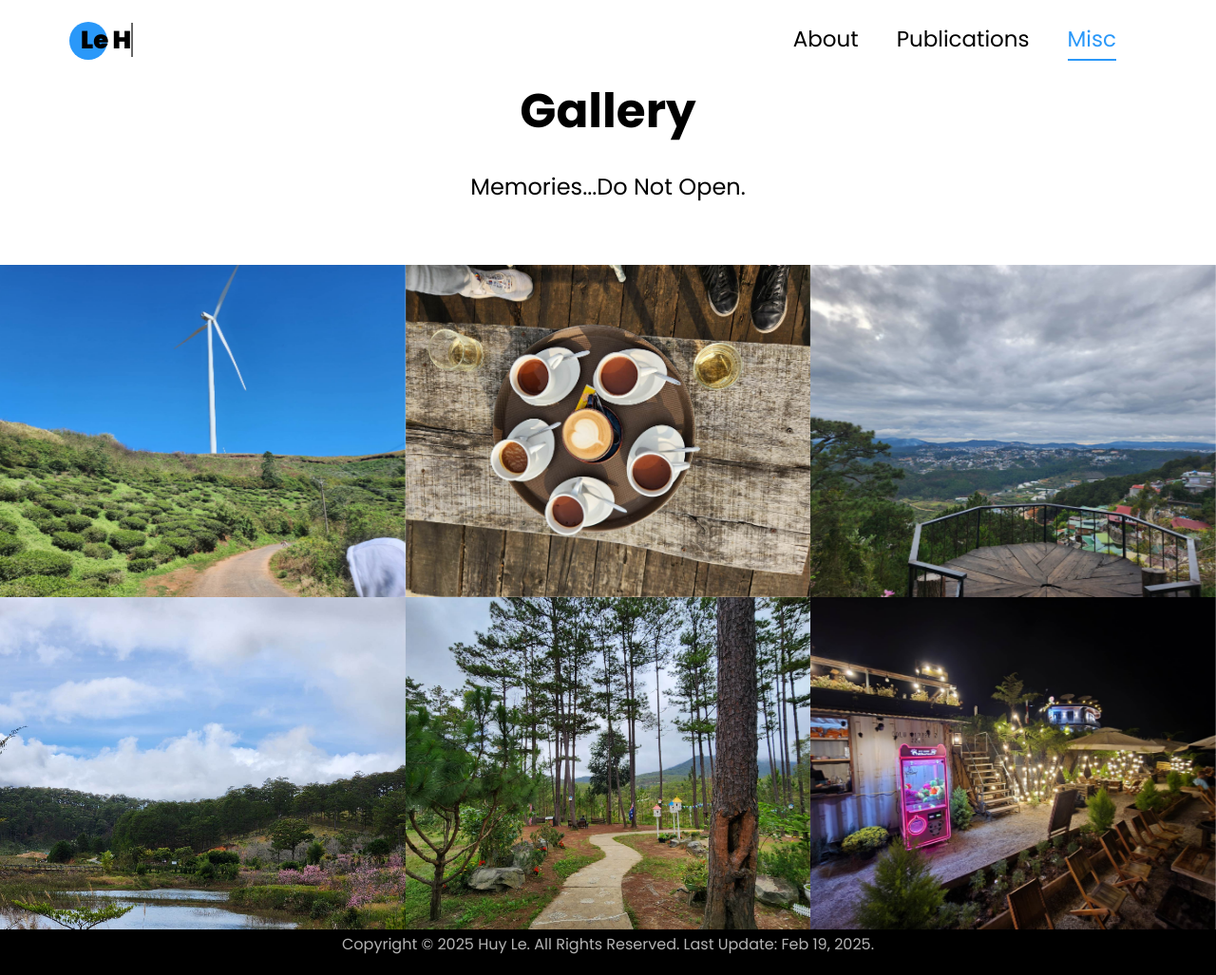
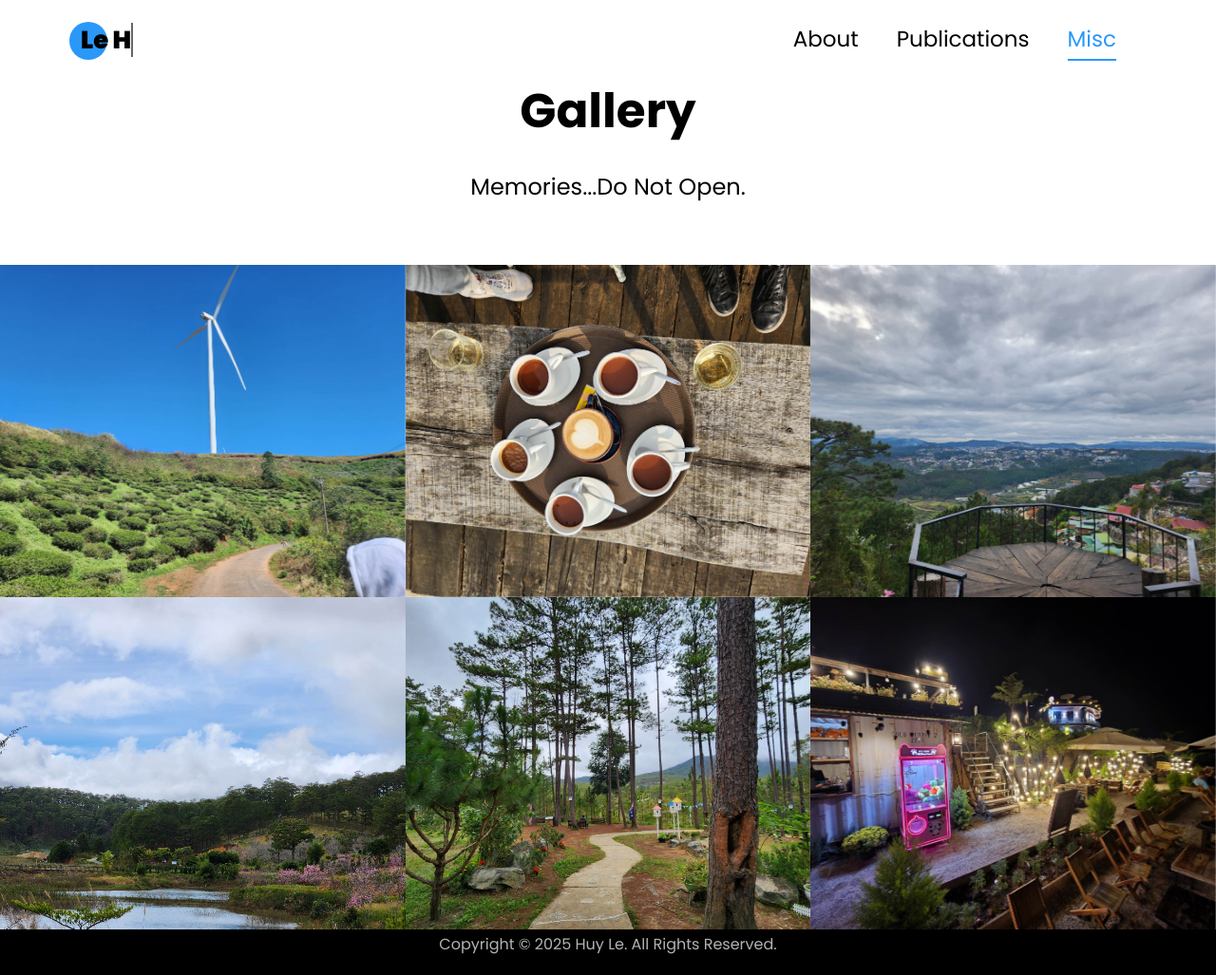
Before and after one commit to lehuy1611/lehuy1611.github.io, a Jekyll site: the page gallery.html, which Jekyll copies as it is, in a window 1280 px wide. Shown: the whole page at 95% size. Built offline with Jekyll 4.4.1, drawn with Linux system fonts in a browser that asks for light colours; a style sheet for code colours, icons or effects is not loaded.

Commit message:
edit main page

```diff
--- a/gallery.html
+++ b/gallery.html
@@ -100,7 +100,7 @@
 				<div class="col-md-12 text-center">
 					<p>
 						Copyright &copy;
-						<script>document.write(new Date().getFullYear());</script> Huy Le. All Rights Reserved. Last Update: Feb 19, 2025.
+						<script>document.write(new Date().getFullYear());</script> Huy Le. All Rights Reserved.
 					</p>
 				</div>
 			</div>
--- a/index.html
+++ b/index.html
@@ -172,7 +172,7 @@
                 <div class="col-md-12 text-center">
                     <p>
                         Copyright &copy;
-                        <script>document.write(new Date().getFullYear());</script> Huy Le. All Rights Reserved. Last Update: Feb 19, 2025.
+                        <script>document.write(new Date().getFullYear());</script> Huy Le. All Rights Reserved.
                     </p>
                 </div>
             </div>
--- a/publication.html
+++ b/publication.html
@@ -176,7 +176,7 @@ layout: null
                 <div class="col-md-12 text-center">
                     <p>
                     Copyright &copy;
-                    <script>document.write(new Date().getFullYear());</script> Huy Le. All Rights Reserved. Last Update: Feb 19, 2025.
+                    <script>document.write(new Date().getFullYear());</script> Huy Le. All Rights Reserved.
                     </p>
                 </div>
             </div>
```
